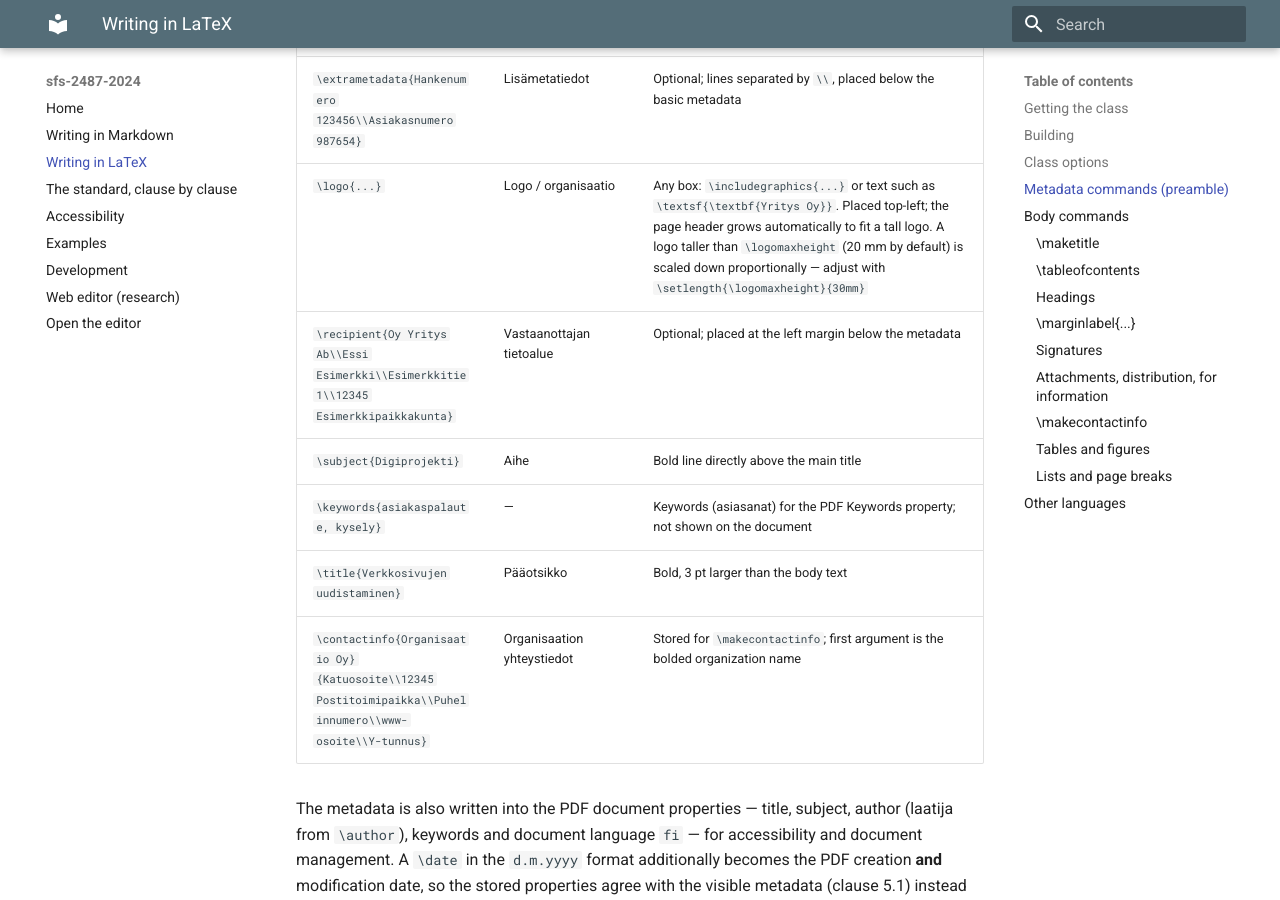
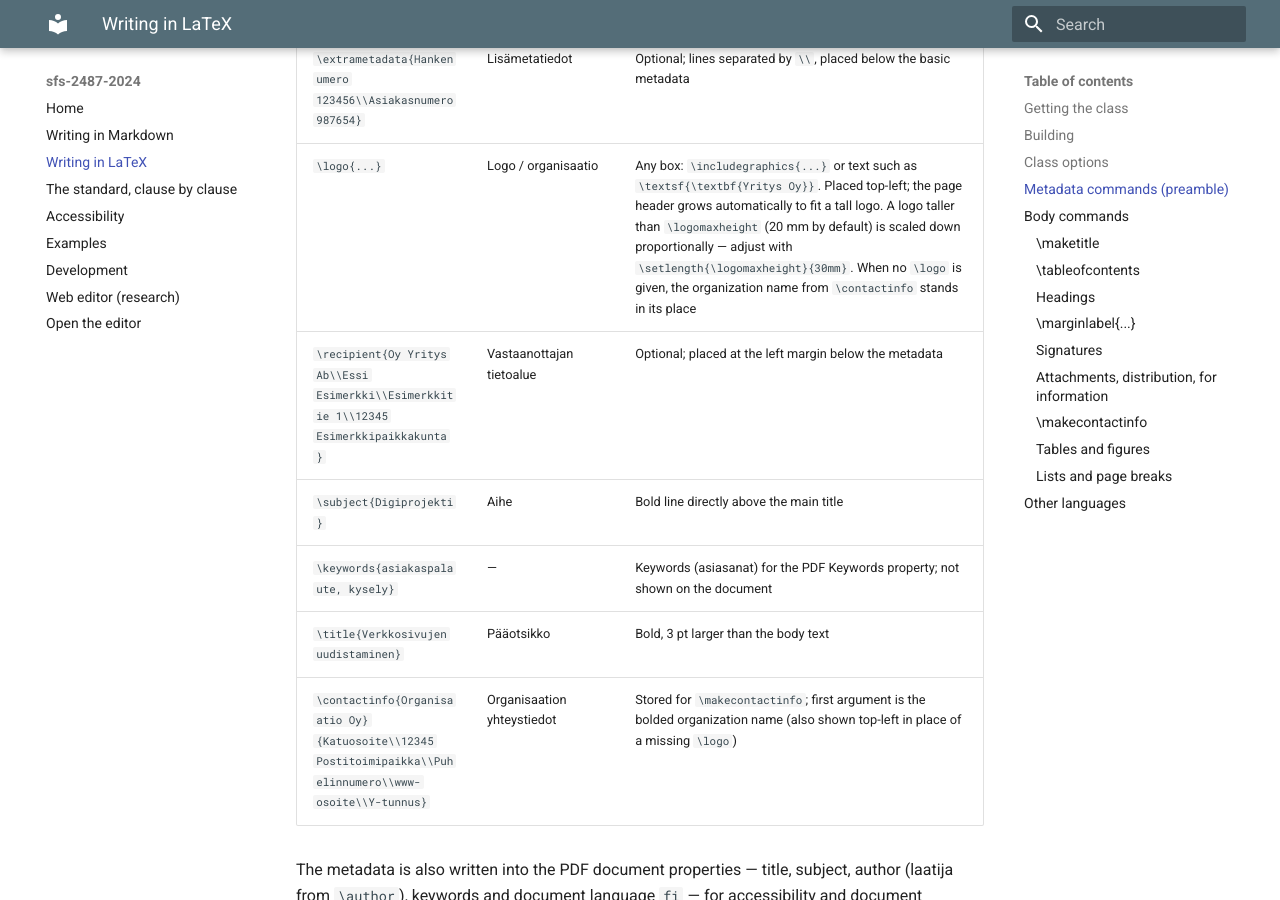
Before and after one commit to datakurre/vakioasiakirja, an MkDocs documentation site: the page built from docs/latex.md, in a window 1280 px wide and 900 px high, scrolled down 2475 px. Built offline with MkDocs 1.6.1 and Material for MkDocs 9.7.7, drawn with Linux system fonts in a browser that asks for light colours.

Commit message:
Fix typst title indent and top margin; add logo→contact-name fallback (#26)
Three layout fixes, the last applied to every rendering path:

- typst: the subject, title and recipient information areas were indented to
  the 43 mm body column, but the LaTeX class outdents them to the 20 mm margin
  (\maketitle hangs the recipient and title parboxes by \sfs@column). Hang them
  there too — measured: subject/title now at 56.69 pt, as in the class.

- typst: when the top area is tall (a 20 mm logo, or a many-line metadata
  block) the body crowded it, because the body start was fixed while the LaTeX
  class grows its header height to fit and keeps \headsep below. Reserve the
  shortfall explicitly so the body drops the same way — measured with a 20 mm
  logo: content at 44.7 mm (class 45.2 mm), ~10 mm gap below the logo, matching
  the class; short metadata is unchanged, so the no-logo layout still matches.

- all versions: when no logo is given, stand the organisation name
  (\contactinfo / contact.name) in the logo's place, top-left on the first
  metadata line. Added to the class (\sfs@metadatablock) and the typst template;
  the pandoc front end already passes the contact name, so no change there. The
  browser editor, which cannot read the example logo paths, now shows the org
  name instead of an empty corner. Documented in docs/latex.md, docs/markdown.md
  and web/README.md.

Co-authored-by: Claude <noreply@anthropic.com>

```diff
--- a/docs/latex.md
+++ b/docs/latex.md
@@ -91,12 +91,12 @@ from the output when unset.
 | `\docid{Dnro 123/2024}` | Asiakirjan yksilöivä tunnus | Optional |
 | `\confidentiality{Luottamuksellinen}` | Luottamuksellisuus | Optional |
 | `\extrametadata{Hankenumero 123456\\Asiakasnumero 987654}` | Lisämetatiedot | Optional; lines separated by `\\`, placed below the basic metadata |
-| `\logo{...}` | Logo / organisaatio | Any box: `\includegraphics{...}` or text such as `\textsf{\textbf{Yritys Oy}}`. Placed top-left; the page header grows automatically to fit a tall logo. A logo taller than `\logomaxheight` (20 mm by default) is scaled down proportionally — adjust with `\setlength{\logomaxheight}{30mm}` |
+| `\logo{...}` | Logo / organisaatio | Any box: `\includegraphics{...}` or text such as `\textsf{\textbf{Yritys Oy}}`. Placed top-left; the page header grows automatically to fit a tall logo. A logo taller than `\logomaxheight` (20 mm by default) is scaled down proportionally — adjust with `\setlength{\logomaxheight}{30mm}`. When no `\logo` is given, the organization name from `\contactinfo` stands in its place |
 | `\recipient{Oy Yritys Ab\\Essi Esimerkki\\Esimerkkitie 1\\12345 Esimerkkipaikkakunta}` | Vastaanottajan tietoalue | Optional; placed at the left margin below the metadata |
 | `\subject{Digiprojekti}` | Aihe | Bold line directly above the main title |
 | `\keywords{asiakaspalaute, kysely}` | — | Keywords (asiasanat) for the PDF Keywords property; not shown on the document |
 | `\title{Verkkosivujen uudistaminen}` | Pääotsikko | Bold, 3 pt larger than the body text |
-| `\contactinfo{Organisaatio Oy}{Katuosoite\\12345 Postitoimipaikka\\Puhelinnumero\\www-osoite\\Y-tunnus}` | Organisaation yhteystiedot | Stored for `\makecontactinfo`; first argument is the bolded organization name |
+| `\contactinfo{Organisaatio Oy}{Katuosoite\\12345 Postitoimipaikka\\Puhelinnumero\\www-osoite\\Y-tunnus}` | Organisaation yhteystiedot | Stored for `\makecontactinfo`; first argument is the bolded organization name (also shown top-left in place of a missing `\logo`) |
 
 The metadata is also written into the PDF document properties — title,
 subject, author (laatija from `\author`), keywords and document language
```
Also changed, not shown: docs/markdown.md (+2 -1 lines), web/README.md (+4 -2 lines), 2 other files.
